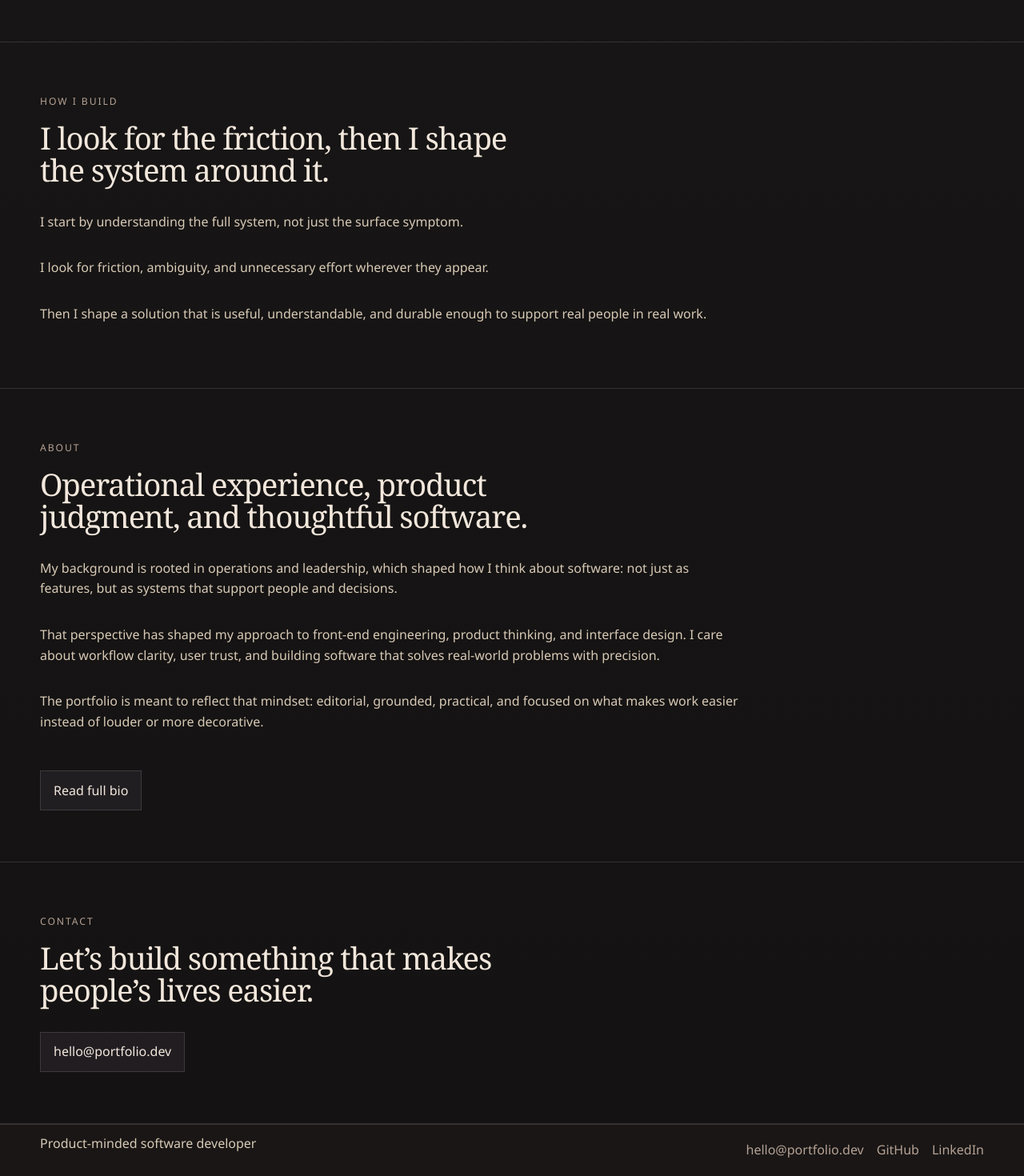
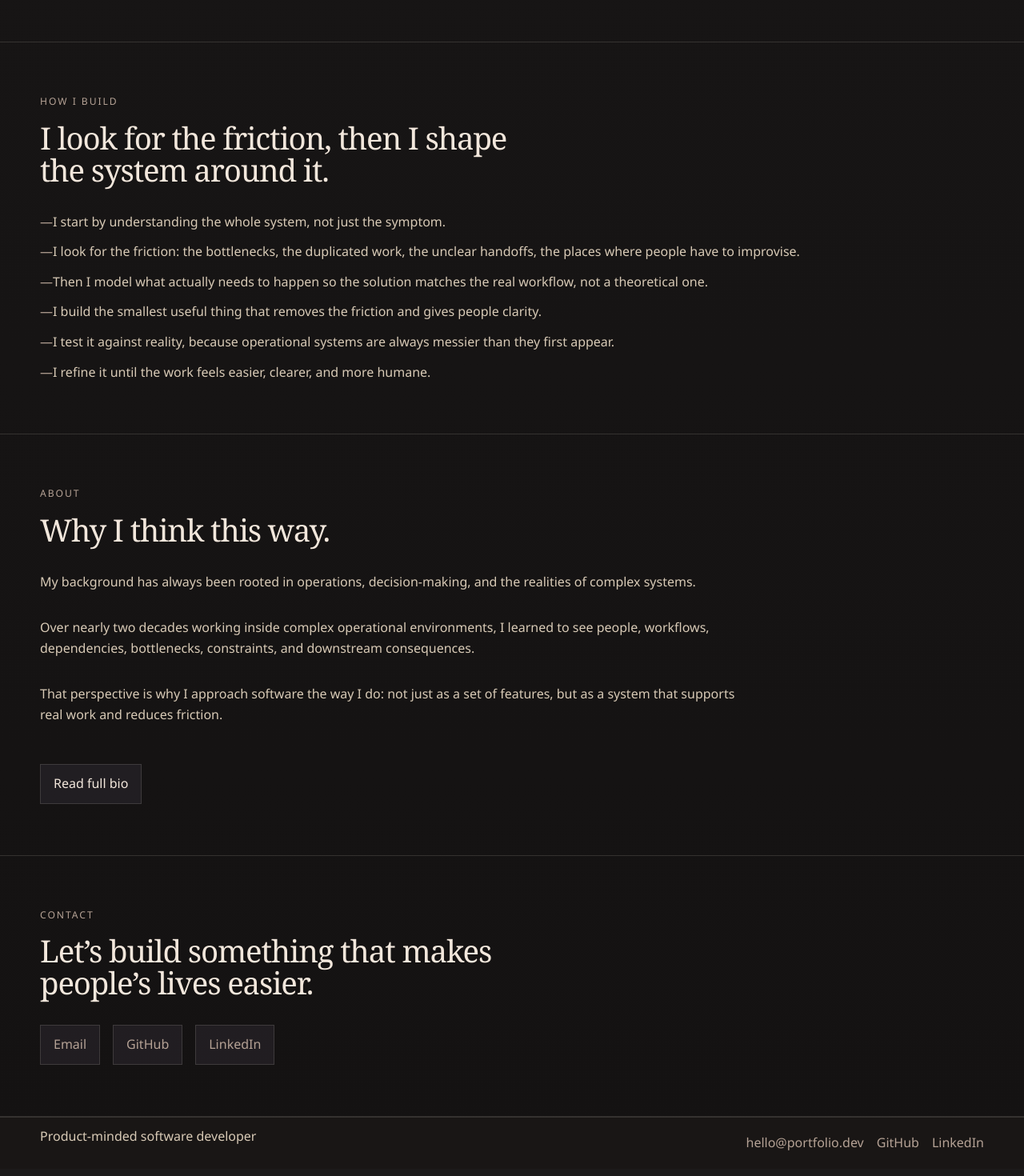
Before and after one commit to tracycrossrvt-gif/dev-portfolio, a React (Vite) app: page / in a window 1280 px wide. Shown: the part 2587-4057 px from the top of the page at 80% size. Built offline with nearby package versions, Linux system fonts and the light colour scheme.

Commit message:
refine homepage narrative and content flow

```diff
--- a/src/components/pages/HomePage.jsx
+++ b/src/components/pages/HomePage.jsx
@@ -3,12 +3,24 @@ import { Link } from 'react-router-dom'
 import winterFogVideo from '../../assets/media/winter-fog.mp4'
 import winterFogPoster from '../../assets/media/winter-fog-poster.jpg'
 import { projects } from '../../content/projects'
-import { about } from '../../content/about'
 import { site } from '../../content/site'
 
 function HomePage() {
   const featuredProjects = projects.filter((project) => project.featured)
   const secondaryProjects = projects.filter((project) => !project.featured)
+  const howIBuild = [
+    'I start by understanding the whole system, not just the symptom.',
+    'I look for the friction: the bottlenecks, the duplicated work, the unclear handoffs, the places where people have to improvise.',
+    'Then I model what actually needs to happen so the solution matches the real workflow, not a theoretical one.',
+    'I build the smallest useful thing that removes the friction and gives people clarity.',
+    'I test it against reality, because operational systems are always messier than they first appear.',
+    'I refine it until the work feels easier, clearer, and more humane.',
+  ]
+  const aboutPreview = [
+    'My background has always been rooted in operations, decision-making, and the realities of complex systems.',
+    'Over nearly two decades working inside complex operational environments, I learned to see people, workflows, dependencies, bottlenecks, constraints, and downstream consequences.',
+    'That perspective is why I approach software the way I do: not just as a set of features, but as a system that supports real work and reduces friction.',
+  ]
   const [prefersReducedMotion, setPrefersReducedMotion] = useState(false)
 
   useEffect(() => {
@@ -127,11 +139,11 @@ function HomePage() {
             <h2>I look for the friction, then I shape the system around it.</h2>
           </div>
 
-          <div className="text-stack">
-            {about.approach.map((item) => (
-              <p key={item}>{item}</p>
+          <ol className="list-plain">
+            {howIBuild.map((item) => (
+              <li key={item}>{item}</li>
             ))}
-          </div>
+          </ol>
         </div>
       </section>
 
@@ -139,11 +151,11 @@ function HomePage() {
         <div className="container">
           <div className="section-intro">
             <p className="eyebrow">About</p>
-            <h2>Operational experience, product judgment, and thoughtful software.</h2>
+            <h2>Why I think this way.</h2>
           </div>
 
           <div className="text-stack">
-            {about.story.map((item) => (
+            {aboutPreview.map((item) => (
               <p key={item}>{item}</p>
             ))}
           </div>
@@ -163,9 +175,15 @@ function HomePage() {
             <h2>Let’s build something that makes people’s lives easier.</h2>
           </div>
 
-          <div className="cta-row">
+          <div className="cta-row footer-links">
             <a className="button-link" href={`mailto:${site.contact.email}`}>
-              {site.contact.email}
+              Email
+            </a>
+            <a className="button-link" href={site.contact.github}>
+              GitHub
+            </a>
+            <a className="button-link" href={site.contact.linkedin}>
+              LinkedIn
             </a>
           </div>
         </div>
```
